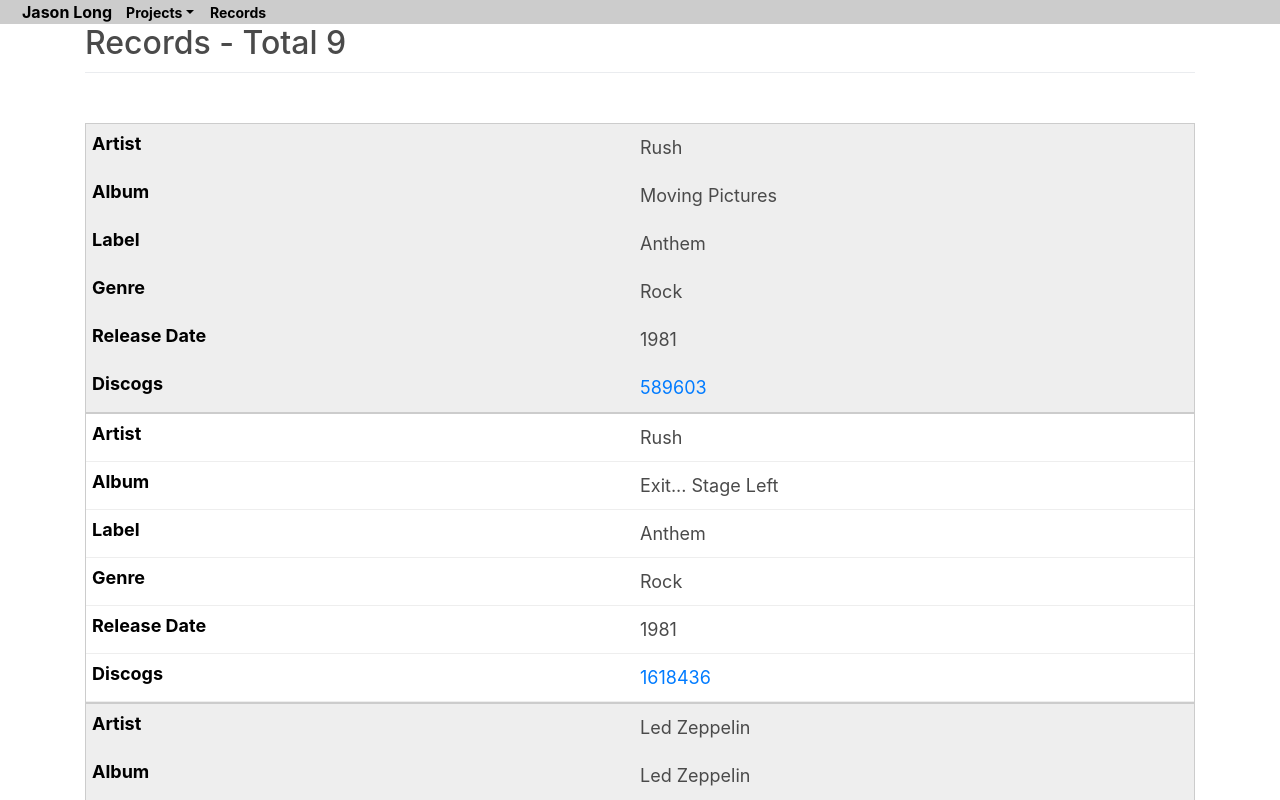
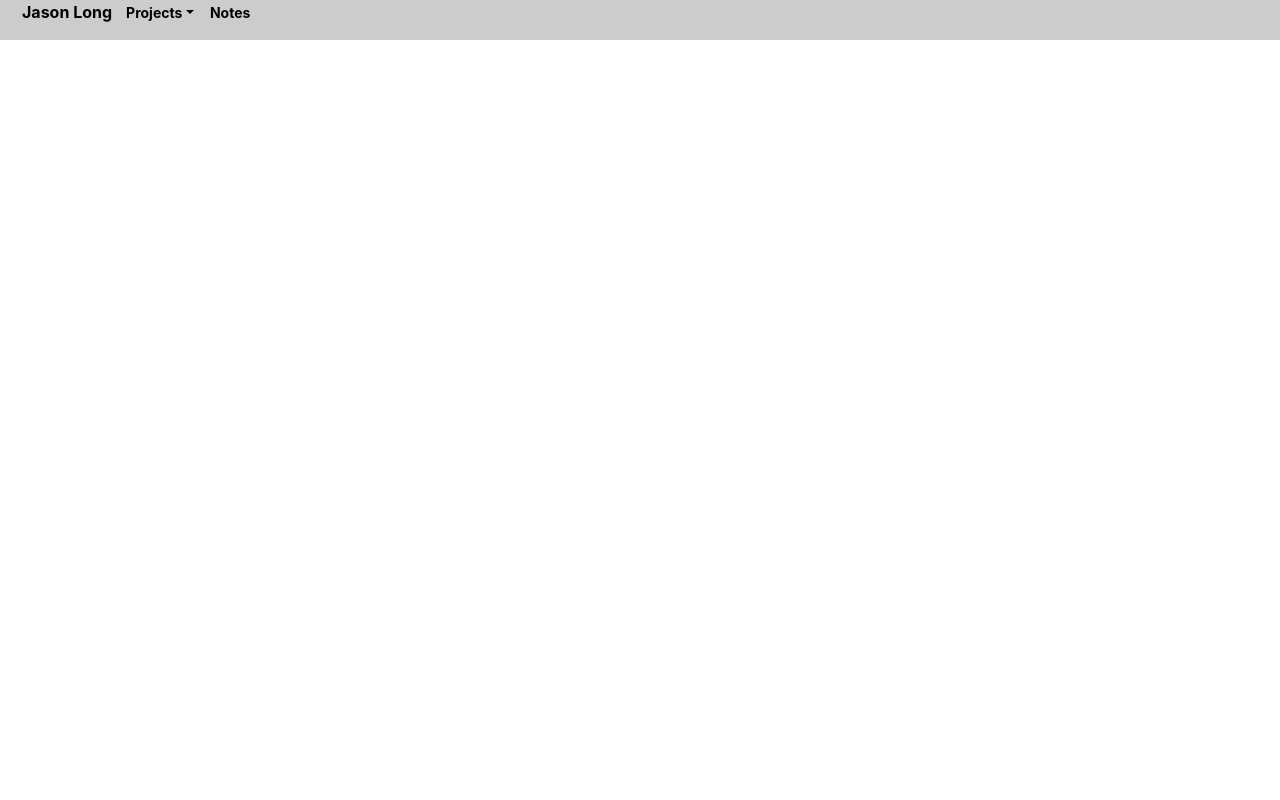
Before and after one commit to jsnal/portal, a Vue app: page /records in a window 1280 px wide. Shown: the top 800 px of the page. Built offline with nearby package versions, Linux system fonts and the light colour scheme.

Commit message:
remove old components and the record table

```diff
--- a/src/App.vue
+++ b/src/App.vue
@@ -15,7 +15,7 @@
                 {{ index }}
               </b-dropdown-item>
             </b-nav-item-dropdown>
-            <b-nav-item to="/records">Records</b-nav-item>
+            <b-nav-item to="/">Notes</b-nav-item>
           </b-navbar-nav>
         </b-collapse>
       </b-navbar>
--- a/src/components/RecordTable.vue
+++ /dev/null
@@ -1,106 +0,0 @@
-<template>
-  <table>
-    <thead>
-      <tr>
-        <th>Artist</th>
-        <th>Album</th>
-        <th>Label</th>
-        <th>Genre</th>
-        <th>Release Date</th>
-        <th>Discogs</th>
-      </tr>
-    </thead>
-    <tr v-for="record in recordCollection" :key=record.album>
-      <td data-column="Artist">{{ record.artist }}</td>
-      <td data-column="Album">{{ record.album }}</td>
-      <td data-column="Label">{{ record.label }}</td>
-      <td data-column="Genre">{{ record.genre }}</td>
-      <td data-column="Release Date">{{ record.release }}</td>
-      <td data-column="Discogs">
-        <a :href="'https://www.discogs.com/release/' + record.id">
-          {{ record.id }}
-        </a>
-      </td>
-    </tr>
-  </table>
-</template>
-
-<script>
-import { RECORDCOLLECTION } from '../data/recordCollection';
-
-export default {
-  data() {
-    return {
-      recordCollection: RECORDCOLLECTION,
-    };
-  },
-};
-</script>
-
-<style>
-table {
-  width: 100%;
-  border-collapse: collapse;
-  margin: 50px auto;
-}
-
-/* Zebra striping */
-tr:nth-of-type(odd) {
-  background: #eee;
-}
-
-th {
-  background: #ccc;
-  color: #000;
-  font-weight: bold;
-
-}
-
-td, th {
-  padding: 10px;
-  border: 1px solid #ccc;
-  text-align: left;
-  font-size: 18px;
-
-}
-
-@media
-only screen and (max-width: 760px),
-(min-device-width: 768px) and (max-device-width: 1024px)  {
-  table {
-    width: 100%;
-  }
-
-  table, thead, tbody, th, td, tr {
-    display: block;
-  }
-
-  thead tr {
-    position: absolute;
-    top: -9999px;
-    left: -9999px;
-  }
-
-  tr { border: 1px solid #ccc;  }
-
-  td {
-    border: none;
-    border-bottom: 1px solid #eee;
-    position: relative;
-    padding-left: 50%;
-
-  }
-
-  td:before {
-    position: absolute;
-    top: 6px;
-    left: 6px;
-    width: 45%;
-    padding-right: 10px;
-    white-space: nowrap;
-    content: attr(data-column);
-    color: #000;
-    font-weight: bold;
-  }
-}
-</style>
--- a/src/router/index.js
+++ b/src/router/index.js
@@ -16,11 +16,6 @@ const routes = [
     component: () => import('../views/About.vue'),
   },
   {
-    path: '/records',
-    name: 'records',
-    component: () => import('../views/Records.vue'),
-  },
-  {
     path: '/projects/:project',
     name: 'projects',
     component: () => import('../views/Projects.vue'),
--- a/src/views/Records.vue
+++ /dev/null
@@ -1,33 +0,0 @@
-<template>
-  <div id="records-container" class="container">
-    <h2 class="title is-3" id="title">Records - Total {{ recordCollection.length }}</h2>
-    <RecordTable/>
-  </div>
-</template>
-
-<script>
-import { RECORDCOLLECTION } from '../data/recordCollection';
-import RecordTable from '@/components/RecordTable.vue';
-
-export default {
-  name: 'records',
-  components: {
-    RecordTable,
-  },
-  data() {
-    return {
-      recordCollection: RECORDCOLLECTION,
-    };
-  },
-};
-</script>
-
-<style>
-#records-container {
-}
-
-#title {
-  border-bottom: 1px solid #eaecef;
-  padding-bottom: .3em;
-}
-</style>
```
Also changed, not shown: src/components/NavMenu.vue (deleted, +0 -81 lines), src/components/NavMenuHide.vue (deleted, +0 -44 lines).
